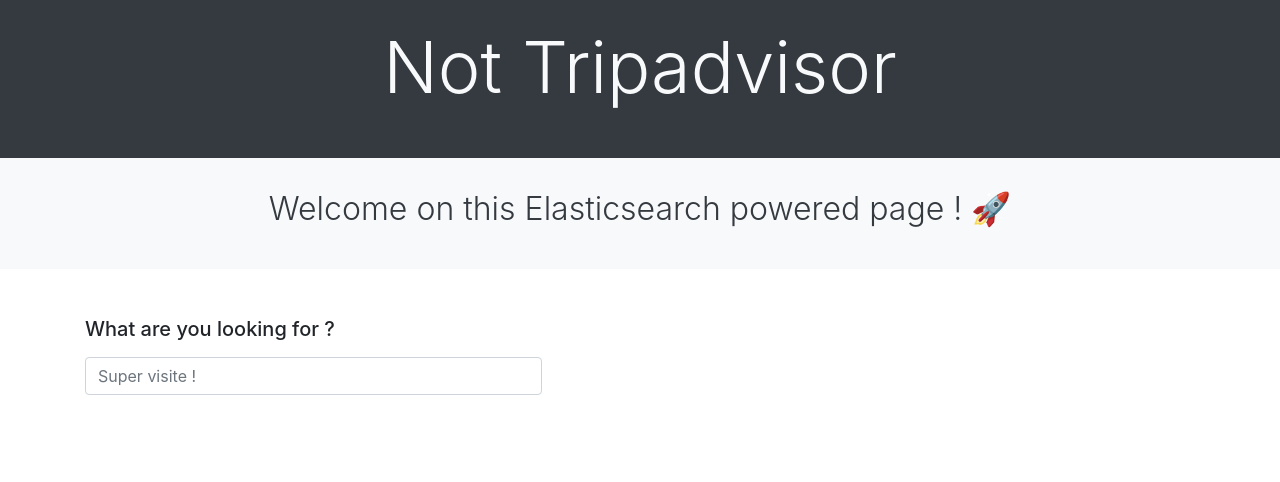
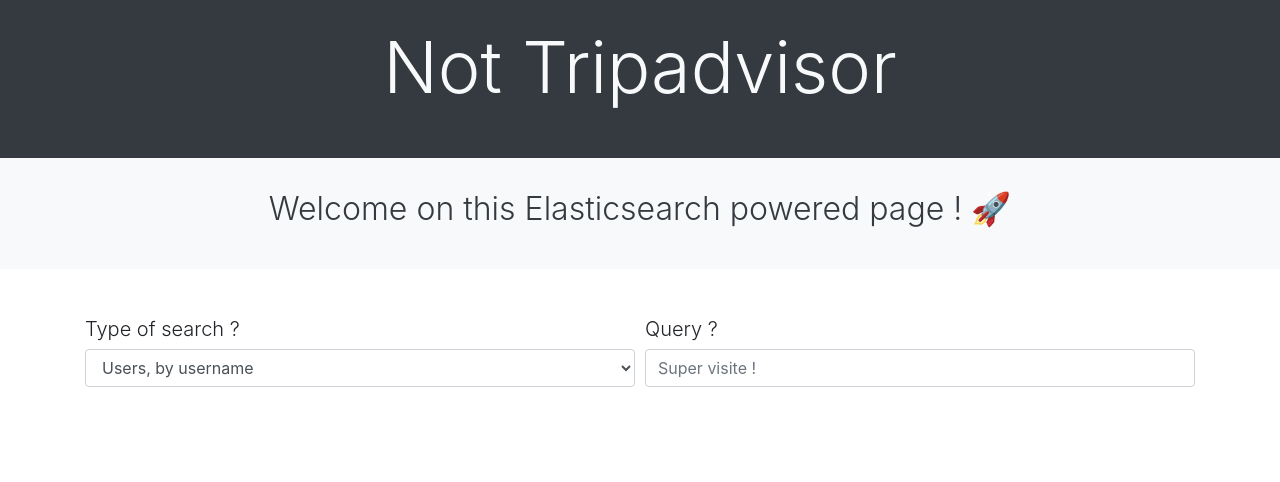
Before and after one commit to borisghidaglia/data-engineering, a Flask app: page /search in a window 1280 px wide. Shown: the top 482 px of the page. Run offline with Flask 2, Linux system fonts and the light colour scheme; data that the repository does not hold is empty; some libraries are stand-ins or nearby versions.

Commit message:
1 - Removed card-columns 2 - Created choices : queryUsers (ok) and queryReviews (to do)

```diff
--- a/main/templates/main/search.html
+++ b/main/templates/main/search.html
@@ -4,17 +4,28 @@
 <div class="container">
     <form class="py-5">
         <div class="form-row">
-            <div class="col-md-5">
-                <label class="h5 mb-3">What are you looking for ?</label>
+            <div class="col-md-6 mb-5">
+                <label class="h5 lead" for="formControlSelect">Type of search ?</label>
+                <select class="form-control" id="formControlSelect">
+                    <option>Users, by username</option>
+                    <option>Reviews, by title and content</option>
+                </select>
+            </div>
+            <div class="col-md-6">
+                <label class="h5 lead">Query ?</label>
                 <input id="search-input" type="text" class="form-control" placeholder="Super visite !">
             </div>
         </div>
     </form>
-    <div id="container-query-result" class="card-columns"></div>
+
+    <div class="container">
+        <div class="row" id="container-query-result"></div>
+    </div>
+
 </div>
 {% endblock %}
 
 {% block script %}
-    {{ super() }}
-    <script src="{{ url_for('static', filename='js/search.js') }}"></script>
+{{ super() }}
+<script src="{{ url_for('static', filename='js/search.js') }}"></script>
 {% endblock %}
--- a/static/js/search.js
+++ b/static/js/search.js
@@ -1,19 +1,33 @@
 class Search {
+
     constructor() {
         // Attribs
         this.input = document.getElementById('search-input')
         this.queryContainerResult = document.getElementById("container-query-result");
+        this.formControlSelect = document.getElementById("formControlSelect");
 
         // Event Listeners
-        this.input.addEventListener('input', this.makeQuery.bind(this))
+        this.input.addEventListener('input', this.choseQuery.bind(this))
     }
 
-    makeQuery(e){
+    choseQuery(e){
 
         if(this.input.value == ""){
             this.queryContainerResult.innerHTML = ""
             return 0
         }
+
+        if (this.formControlSelect.value == "Users, by username"){
+            this.queryUsers()
+            return 0
+        } else if (this.formControlSelect.value == "Reviews, by title and content") {
+            this.queryReviews()
+            return 0
+        }
+
+    }
+
+    queryUsers(){
 
         fetch("http://"+window.location.host + '/api/fetch-users-autocomplete/'+this.input.value)
         .then(function(response) {
@@ -34,10 +48,14 @@
 
     }
 
+    queryReviews(){
+        console.log("Query Reviews !");
+    }
+
     createUserCard(data){
         // Creating the review card
         let cardString = [
-            '<div class="card"><div class="card-body"><h5 class="card-title">',
+            '<div class="col-sm-6 col-md-4 p-2"><div class="card"><div class="card-body"><h5 class="card-title">',
             data["username"],
             '</h5></div><ul class="list-group list-group-flush"><li class="list-group-item"><b>Contributions : </b>',
             data['nb_contributions'],
@@ -45,7 +63,7 @@
             data["nb_cities_visited"],
             '</li><li class="list-group-item"><b>Trouvé depuis : </b>',
             data["attraction_review_name"],
-            '</li></ul></div>'
+            '</li></ul></div></div>'
         ].join('')
         let doc = new DOMParser().parseFromString(cardString, 'text/html');
         let card = doc.body.firstChild;
```
